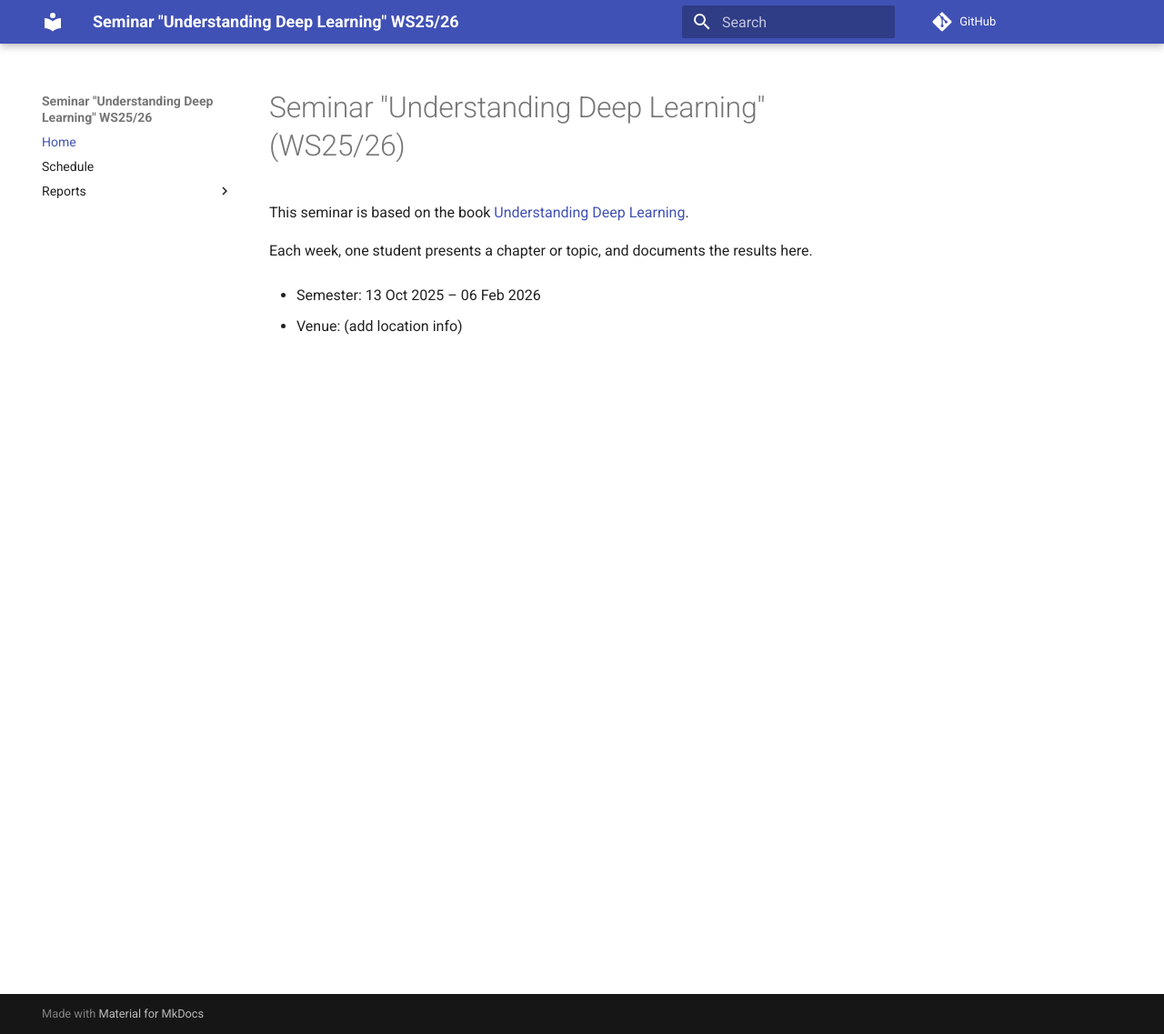
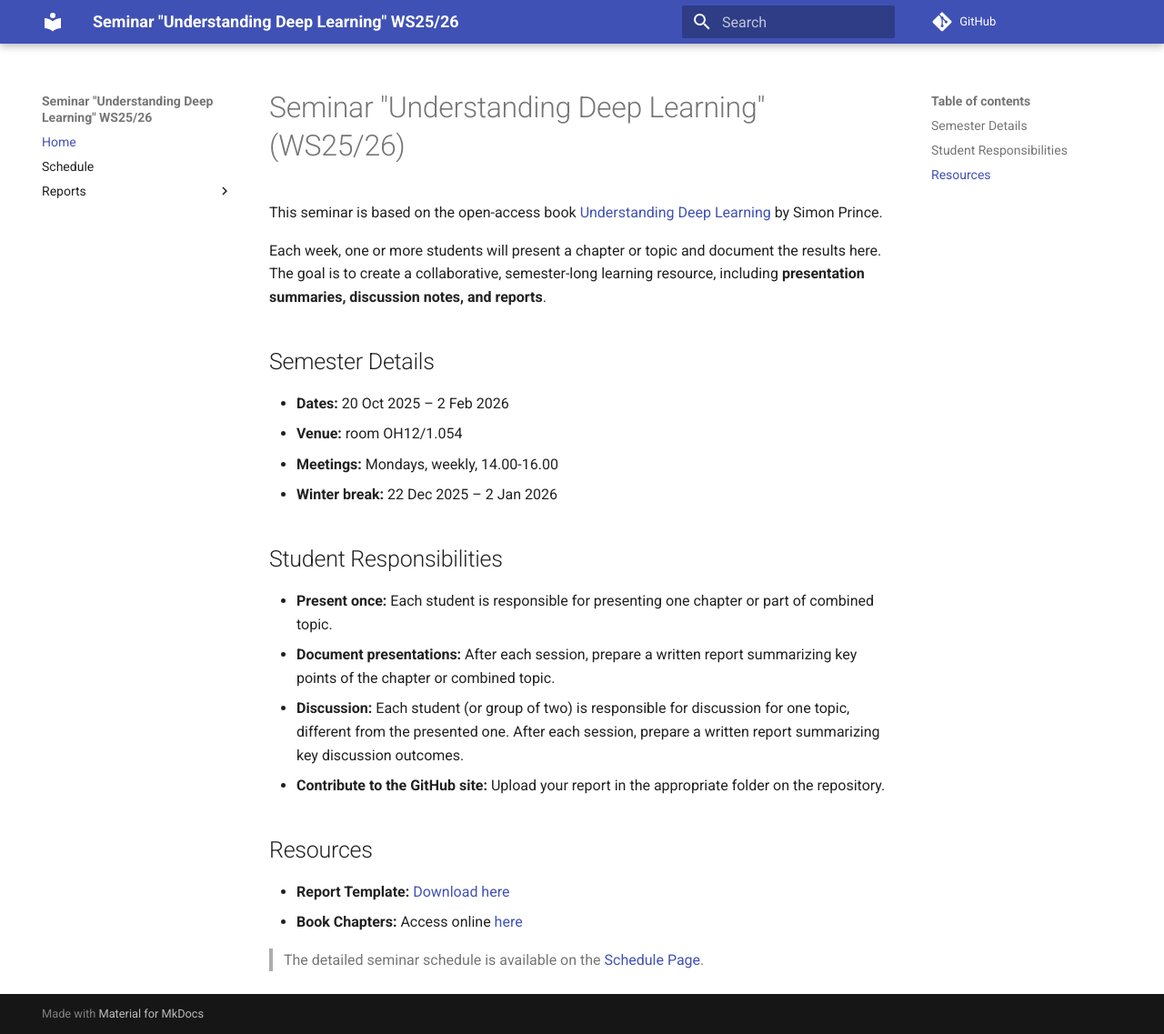
Before and after one commit to link-er/seminar_UDL_wise2526, an MkDocs documentation site: the page built from docs/index.md, in a window 1280 px wide and 1137 px high. Shown: the whole window at 91% size. Built offline with MkDocs 1.6.1 and Material for MkDocs 9.7.7, drawn with Linux system fonts in a browser that asks for light colours; comment, search, counter and statistics services are not loaded.

Commit message:
update index

```diff
--- a/docs/index.md
+++ b/docs/index.md
@@ -1,13 +1,23 @@
 # Seminar "Understanding Deep Learning" (WS25/26)
 
+This seminar is based on the open-access book [Understanding Deep Learning](https://udlbook.github.io/udlbook/) by Simon Prince.
 
+Each week, one or more students will present a chapter or topic and document the results here. The goal is to create a collaborative, semester-long learning resource, including **presentation summaries, discussion notes, and reports**.
 
-This seminar is based on the book [Understanding Deep Learning](https://udlbook.github.io/udlbook/).
+## Semester Details
+- **Dates:** 20 Oct 2025 – 2 Feb 2026
+- **Venue:** room OH12/1.054
+- **Meetings:** Mondays, weekly, 14.00-16.00
+- **Winter break:** 22 Dec 2025 – 2 Jan 2026
 
-Each week, one student presents a chapter or topic, and documents the results here.
+## Student Responsibilities
+- **Present once:** Each student is responsible for presenting one chapter or part of combined topic.
+- **Document presentations:** After each session, prepare a written report summarizing key points of the chapter or combined topic.
+- **Discussion:** Each student (or group of two) is responsible for discussion for one topic, different from the presented one. After each session, prepare a written report summarizing key discussion outcomes.
+- **Contribute to the GitHub site:** Upload your report in the appropriate folder on the repository.
 
+## Resources
+- **Report Template:** [Download here](report_template.md)
+- **Book Chapters:** Access online [here](https://udlbook.github.io/udlbook/)
 
-
-- Semester: 13 Oct 2025 – 06 Feb 2026
-
-- Venue: (add location info)
+> The detailed seminar schedule is available on the [Schedule Page](schedule.md).
```
Also changed, not shown: README.md (+2 -0 lines), docs/schedule.md (+3 -0 lines), report_template.md (+0 -15 lines).
